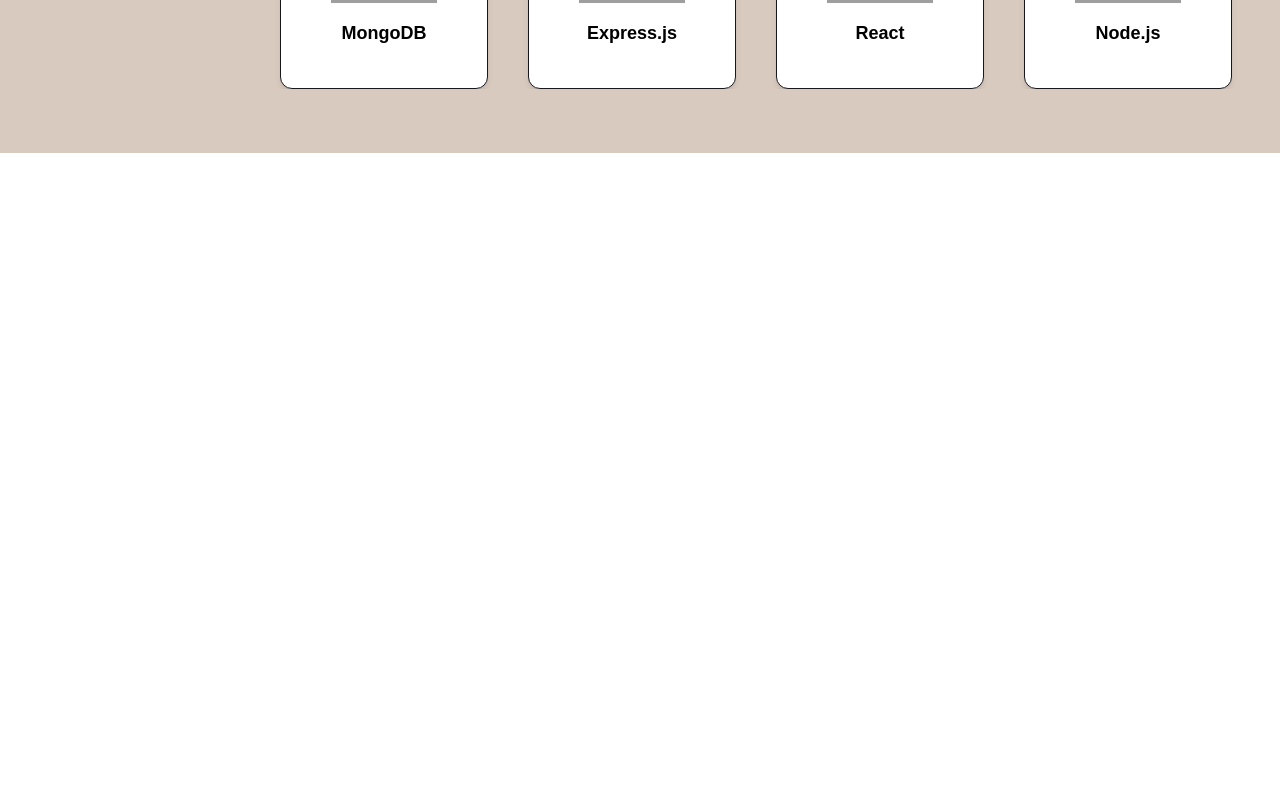
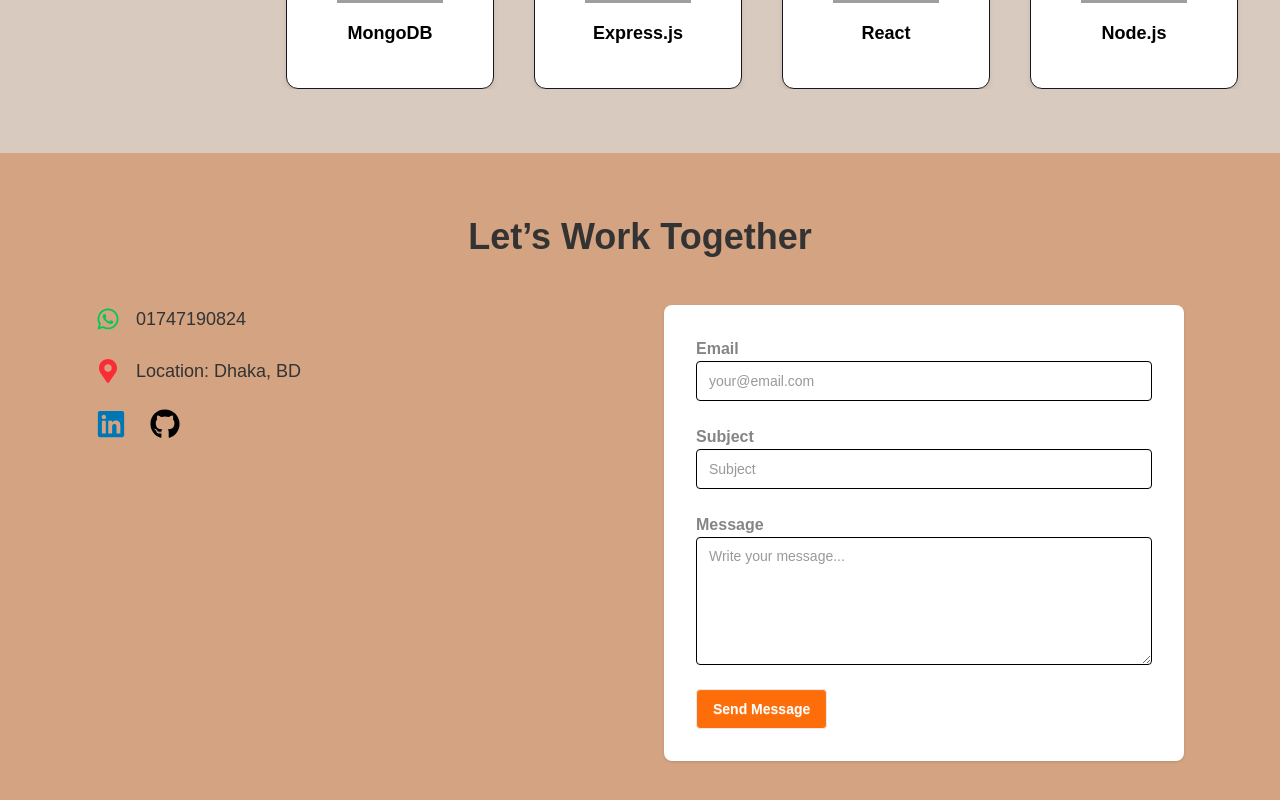
Before and after one commit to alaminislam3/my-portfolio, a React (Vite) app: page / in a window 1280 px wide. Shown: the part 958-1758 px from the top of the page. Before the commit the page ends 1111 px from the top, so only its background shows below. Built offline with nearby package versions, Linux system fonts and the light colour scheme; grey boxes are pictures that could not be loaded.

Commit message:
added contact us form

```diff
--- a/src/App.jsx
+++ b/src/App.jsx
@@ -1,19 +1,18 @@
-import './App.css'
-import HeroSection from './Component/HeroSection'
-import Navbar from './Component/Navbar'
-import Skills from './Component/Skills'
+import "./App.css";
+import ContactUs from "./Component/ContactUs";
+import HeroSection from "./Component/HeroSection";
+import Navbar from "./Component/Navbar";
+import Skills from "./Component/Skills";
 
 function App() {
-
-
   return (
     <>
-    <Navbar></Navbar>
+      <Navbar></Navbar>
       <HeroSection> </HeroSection>
       <Skills></Skills>
-
+      <ContactUs></ContactUs>
     </>
-  )
+  );
 }
 
-export default App
+export default App;
--- /dev/null
+++ b/src/Component/ContactUs.jsx
@@ -0,0 +1,125 @@
+// src/components/ContactUs.jsx
+
+import React, { useState } from "react";
+import {
+  FaWhatsapp,
+  FaMapMarkerAlt,
+  FaGithub,
+  FaLinkedin,
+} from "react-icons/fa";
+// import { Link} from "react-router";
+// import { SiTwitter } from "react-icons/si";
+
+const ContactUs = () => {
+  const [messageSent, setMessageSent] = useState(false);
+
+  const handleSubmit = (e) => {
+    e.preventDefault();
+    // এখানে তোমার email send logic আসতে পারে
+    setMessageSent(true);
+    e.target.reset();
+  };
+
+  return (
+    <section className="px-6 py-16 lg:px-24 bg-[#d4a381] text-[#333]">
+      <h2 className="text-4xl font-bold text-center mb-12">
+        Let’s Work Together
+      </h2>
+
+      <div className="grid grid-cols-1 lg:grid-cols-2 gap-12 items-start">
+        {/* Left: Contact Info */}
+        <div className="space-y-6">
+
+            <div className="flex items-center gap-4 text-lg">
+              <FaWhatsapp className="text-green-500 text-2xl" />
+              <span>01747190824</span>
+            </div>
+
+          <div className="flex items-center gap-4 text-lg">
+            <FaMapMarkerAlt className="text-red-500 text-2xl" />
+            <span>Location: Dhaka, BD</span>
+          </div>
+
+          <div className="flex gap-6 text-3xl mt-6">
+            <a
+              href="https://linkedin.com/in/yourprofile"
+              target="_blank"
+              rel="noopener noreferrer"
+            >
+              <FaLinkedin className="hover:scale-110 transition text-[#0077b5]" />
+            </a>
+            <a
+              href="https://github.com/yourusername"
+              target="_blank"
+              rel="noopener noreferrer"
+            >
+              <FaGithub className="hover:scale-110 transition text-black" />
+            </a>
+            {/* <a href="https://twitter.com/yourhandle" target="_blank" rel="noopener noreferrer">
+              <SiTwitter className="hover:scale-110 transition text-blue-500" />
+            </a> */}
+          </div>
+        </div>
+
+        {/* Right: Contact Form */}
+        <form
+          onSubmit={handleSubmit}
+          className="bg-white p-8 rounded-lg shadow space-y-6 w-full"
+        >
+          <div>
+            <label className="label">
+              <span className="label-text font-semibold">Email</span>
+            </label>
+            <input
+              type="email"
+              name="email"
+              className="input bg-white border-black input-bordered w-full"
+              placeholder="your@email.com"
+              required
+            />
+          </div>
+
+          <div>
+            <label className="label">
+              <span className="label-text font-semibold">Subject</span>
+            </label>
+            <input
+              type="text"
+              name="subject"
+              className="input bg-white border-black input-bordered w-full"
+              placeholder="Subject"
+              required
+            />
+          </div>
+
+          <div>
+            <label className="label">
+              <span className="label-text font-semibold">Message</span>
+            </label>
+            <textarea
+              name="message"
+              className="textarea bg-white border-black textarea-bordered w-full h-32"
+              placeholder="Write your message..."
+              required
+            ></textarea>
+          </div>
+
+          <button
+            type="submit"
+            className="btn bg-[#FD6E0A] text-white hover:scale-105 transition"
+          >
+            Send Message
+          </button>
+
+          {messageSent && (
+            <div className="text-green-600 font-medium mt-2">
+              Message sent successfully!
+            </div>
+          )}
+        </form>
+      </div>
+    </section>
+  );
+};
+
+export default ContactUs;
--- a/src/Component/Navbar.jsx
+++ b/src/Component/Navbar.jsx
@@ -22,14 +22,22 @@
     >
       <div className="flex items-center justify-between max-w-[1200px] mx-auto px-4 py-4">
 
-        <div className="inline-block  px-4 py-2 ">
-  <h1 className="text-4xl font-extrabold text-[#FD6E0A] animate-pulse tracking-widest select-none">
+        <div className="inline-block  px-4 py-2  ">
+  <h1
+    className="text-4xl font-extrabold text-[#FD6E0A] tracking-widest select-none animate-spin"
+    style={{ animationDuration: "6s" }}
+  >
     &lt;/&gt;
   </h1>
 </div>
 
 
+
+
         <ul className="flex items-center space-x-8">
+          <li>
+            <a className="text-[#474747] hover:text-primary transition" href="#">Contact</a>
+          </li>
           <li>
             <a className="text-[#474747] hover:text-primary transition" href="#">skills</a>
           </li>
```
